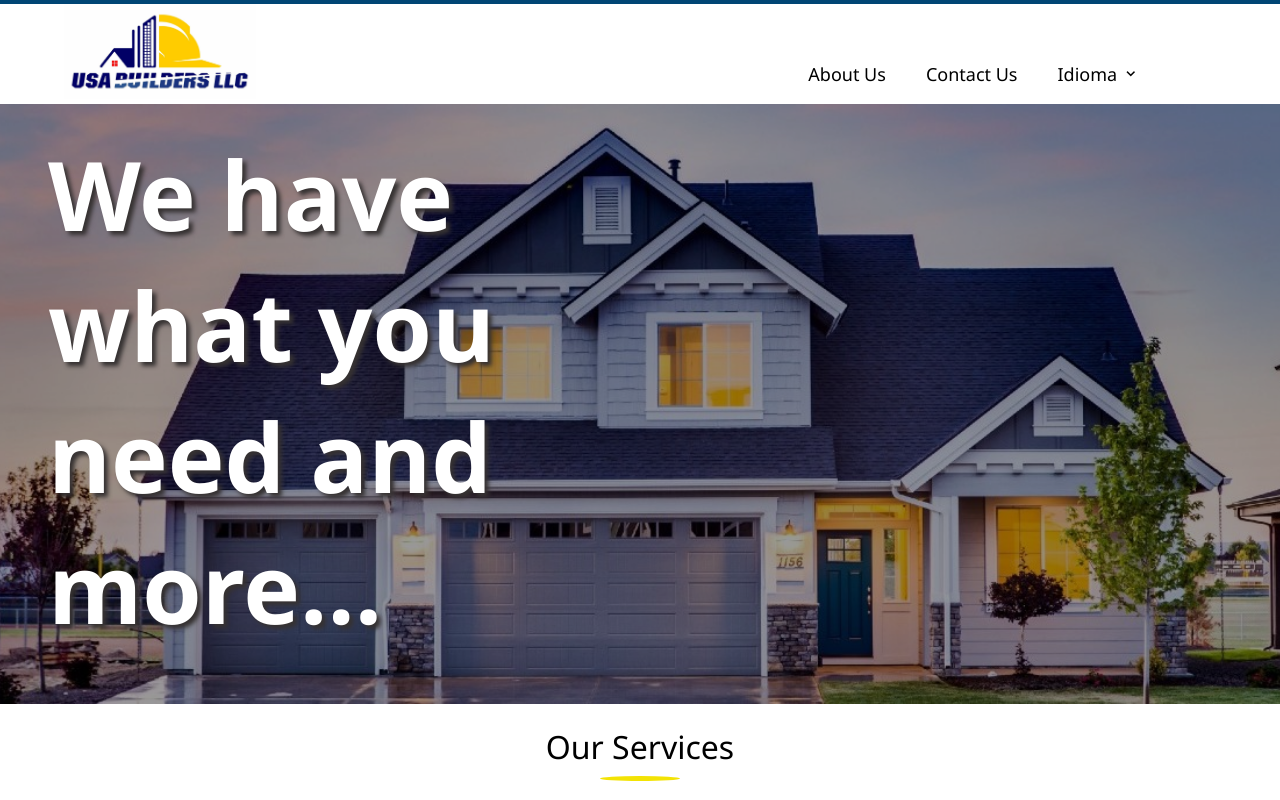
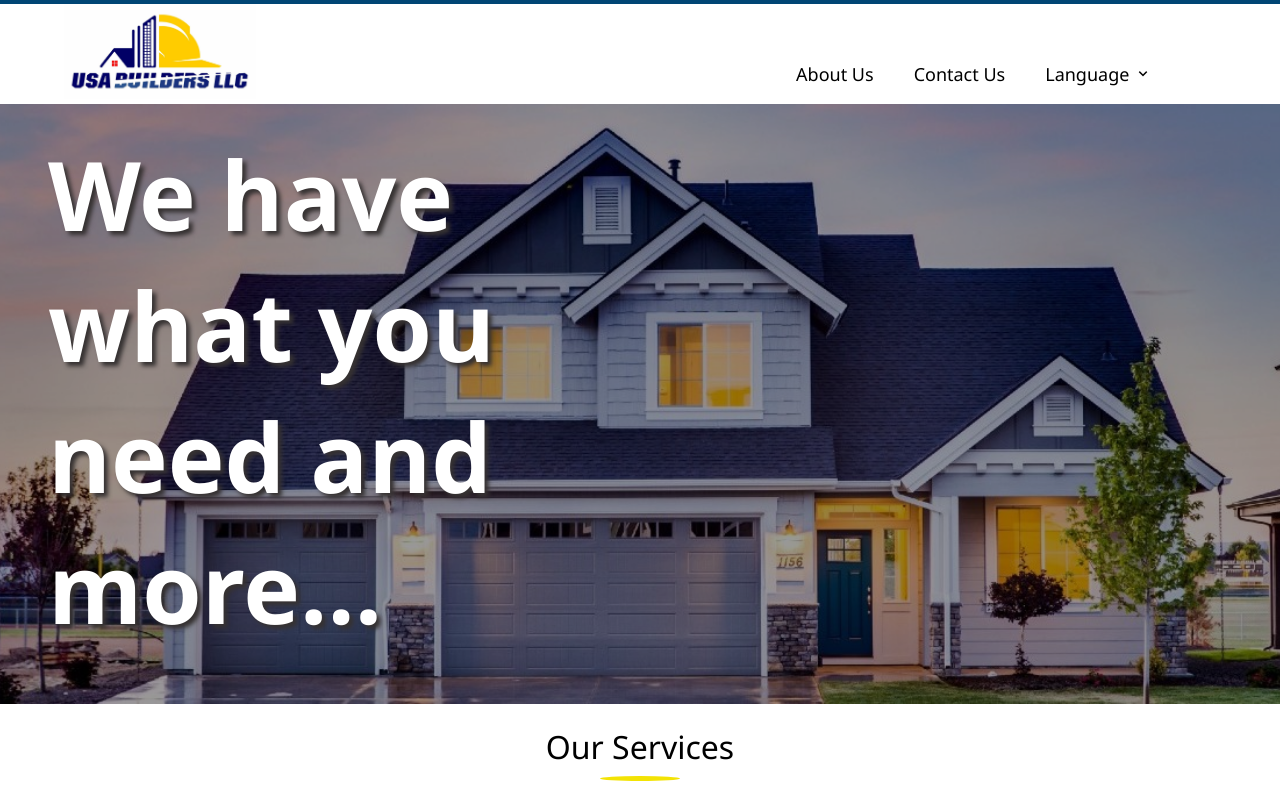
Before and after one commit to Sofiaggb/usabuilders, a React (Create React App) app: page / in a window 1280 px wide. Shown: the top 800 px of the page. Built offline with nearby package versions, Linux system fonts and the light colour scheme.

Commit message:
palabra traducida idioma

```diff
--- a/src/components/Header.js
+++ b/src/components/Header.js
@@ -69,7 +69,7 @@ class Header extends Component {
                             <li><NavLink activeClassName="active" to="/about">{t('header.about')}</NavLink></li>
                             <li><NavLink activeClassName="active" to="/contact" >{t('header.contact')}</NavLink></li>
                             <li>
-                                <div className="idioma" onClick={this.idioma}>Idioma <i className={this.state.flechaIdiomas}></i></div>
+                                <div className="idioma" onClick={this.idioma}>{t('header.language')} <i className={this.state.flechaIdiomas}></i></div>
 
                                     <div className={this.state.buttonsIdioma}>
                                     <button className="button-idioma" onClick={() => i18n.changeLanguage("es")}>{t('header.es')}</button>
--- a/src/translations/en/global.json
+++ b/src/translations/en/global.json
@@ -2,6 +2,7 @@
     "header":{
         "about": "About Us",
         "contact": "Contact Us",
+        "language": "Language",
         "en": "English",
         "es": "Spanish"
     },
--- a/src/translations/es/global.json
+++ b/src/translations/es/global.json
@@ -2,7 +2,8 @@
     "header":{
         "about": "Nosotros",
         "contact": "Contáctanos",
-        "en": "Ingles",
+        "language": "Idioma",
+        "en": "Inglés",
         "es": "Español"
     },
 
```
